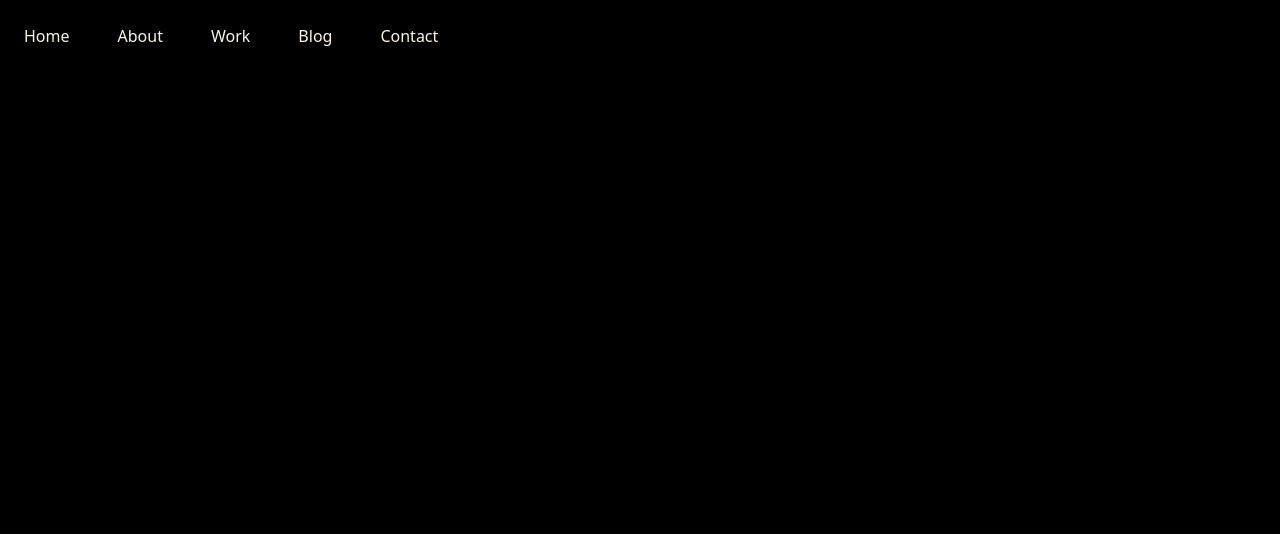
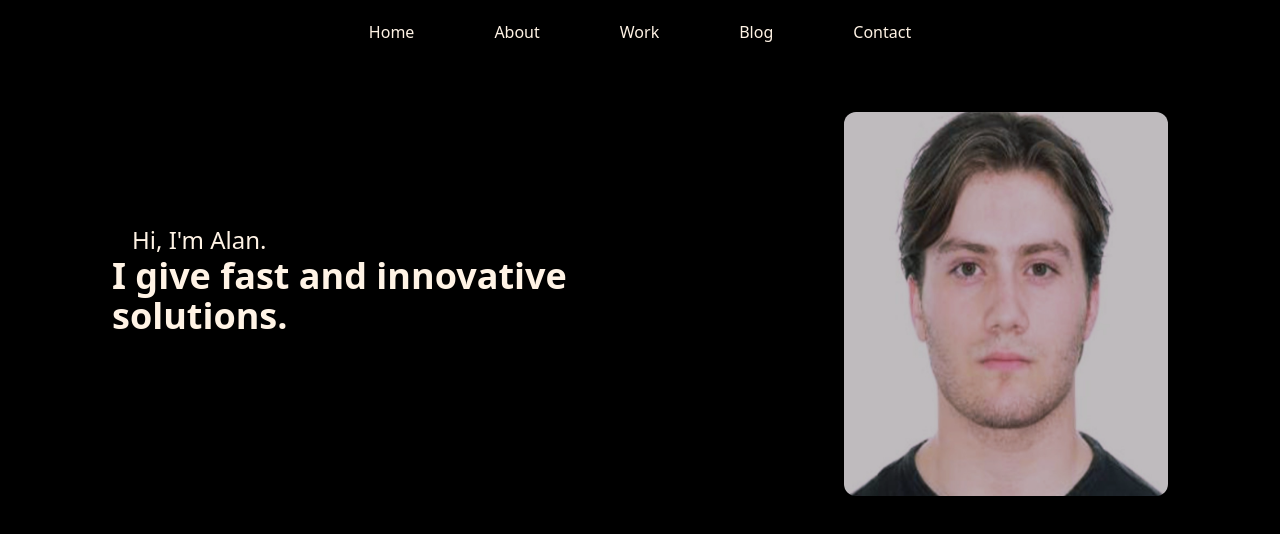
Before and after one commit to AlanJGG/my-portfolio, a React (Vite) app: page / in a window 1280 px wide. Shown: the top 534 px of the page. Built offline with nearby package versions, Linux system fonts and the light colour scheme.

Commit message:
Home prototype and Navbar

```diff
--- a/src/components/Navbar.jsx
+++ b/src/components/Navbar.jsx
@@ -1,24 +1,47 @@
 export const Navbar = () => {
   return (
-    <header id="navbar">
-      <nav className="pt-6">
+    <header id="navbar" className="fixed top-0 left-0 w-full z-50 bg-black">
+      <nav className="py-5 flex justify-center">
         <ul className="flex">
-          <li className="px-6 ">
-            <a href="#home" className="hover:text-black focus:text-green">
+          <li className="sm:px-2 md:px-10 ">
+            <a
+              href="#home"
+              className="hover:text-amber-500 focus:text-amber-500 ease-in-out duration-300"
+            >
               Home
             </a>
           </li>
-          <li className="px-6">
-            <a href="#about">About</a>
+          <li className="sm:px-2 md:px-10">
+            <a
+              href="#about"
+              className="hover:text-amber-500 focus:text-amber-500 ease-in-out duration-300 antialiased"
+            >
+              About
+            </a>
           </li>
-          <li className="px-6">
-            <a href="#work">Work</a>
+          <li className="sm:px-2 md:px-10">
+            <a
+              href="#work"
+              className="hover:text-amber-500 focus:text-amber-500 ease-in-out duration-300 antialiased"
+            >
+              Work
+            </a>
           </li>
-          <li className="px-6">
-            <a href="#blog">Blog</a>
+          <li className="sm:px-2 md:px-10">
+            <a
+              href="#blog"
+              className="hover:text-amber-500 focus:text-amber-500 ease-in-out duration-300 antialiased"
+            >
+              Blog
+            </a>
           </li>
-          <li className="px-6">
-            <a href="#contact">Contact</a>
+          <li className="sm:px-2 md:px-10 ">
+            <a
+              href="#contact"
+              className="hover:text-amber-500 focus:text-amber-500 ease-in-out duration-300 antialiased"
+            >
+              Contact
+            </a>
           </li>
         </ul>
       </nav>
--- a/src/views/About.jsx
+++ b/src/views/About.jsx
@@ -1,3 +1,6 @@
 export const About = () => {
-  return <div id="about"></div>;
+  return (
+    <div id="about" className="p-28">
+    </div>
+  );
 };
--- a/src/views/Home.jsx
+++ b/src/views/Home.jsx
@@ -1,3 +1,13 @@
 export const Home = () => {
-  return <div id="home"></div>;
+  return (
+    <div id="home" className="p-28 flex">
+      <div className="my-28">
+        <h2 className="pl-5 text-2xl antialiased">Hi, I'm Alan.</h2>
+        <h1 className="text-4xl font-semibold antialiased">I give fast and innovative solutions.</h1>
+      </div>
+      <div className="pl-48">
+        <img className="brightness-75 grayscale-0 size-96 rounded-xl" src="/assets/draft-face.png"/>
+      </div>
+    </div>
+  );
 };
```
Also changed, not shown: public/assets/draft-face.png (added), public/assets/dummy-face.png (added).
